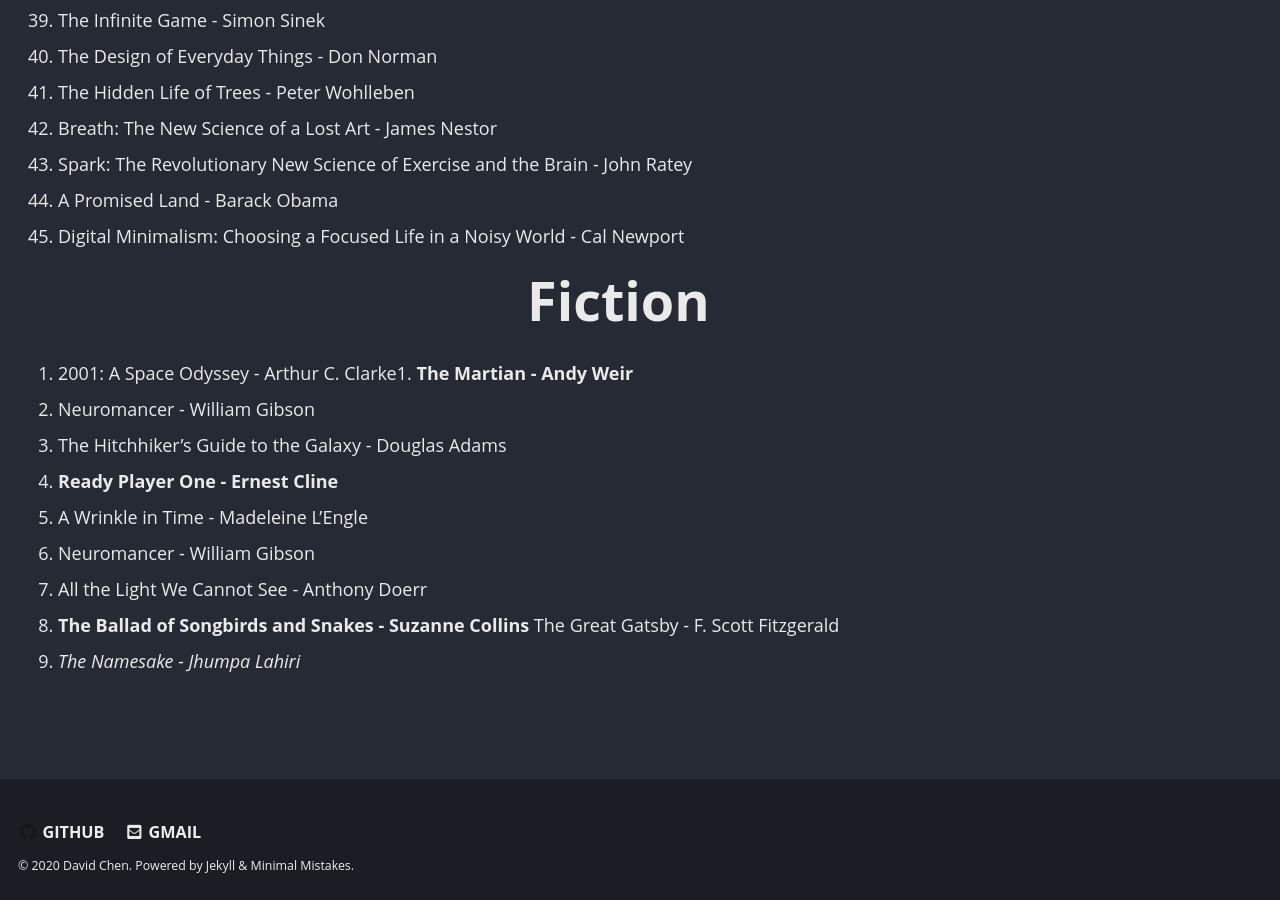
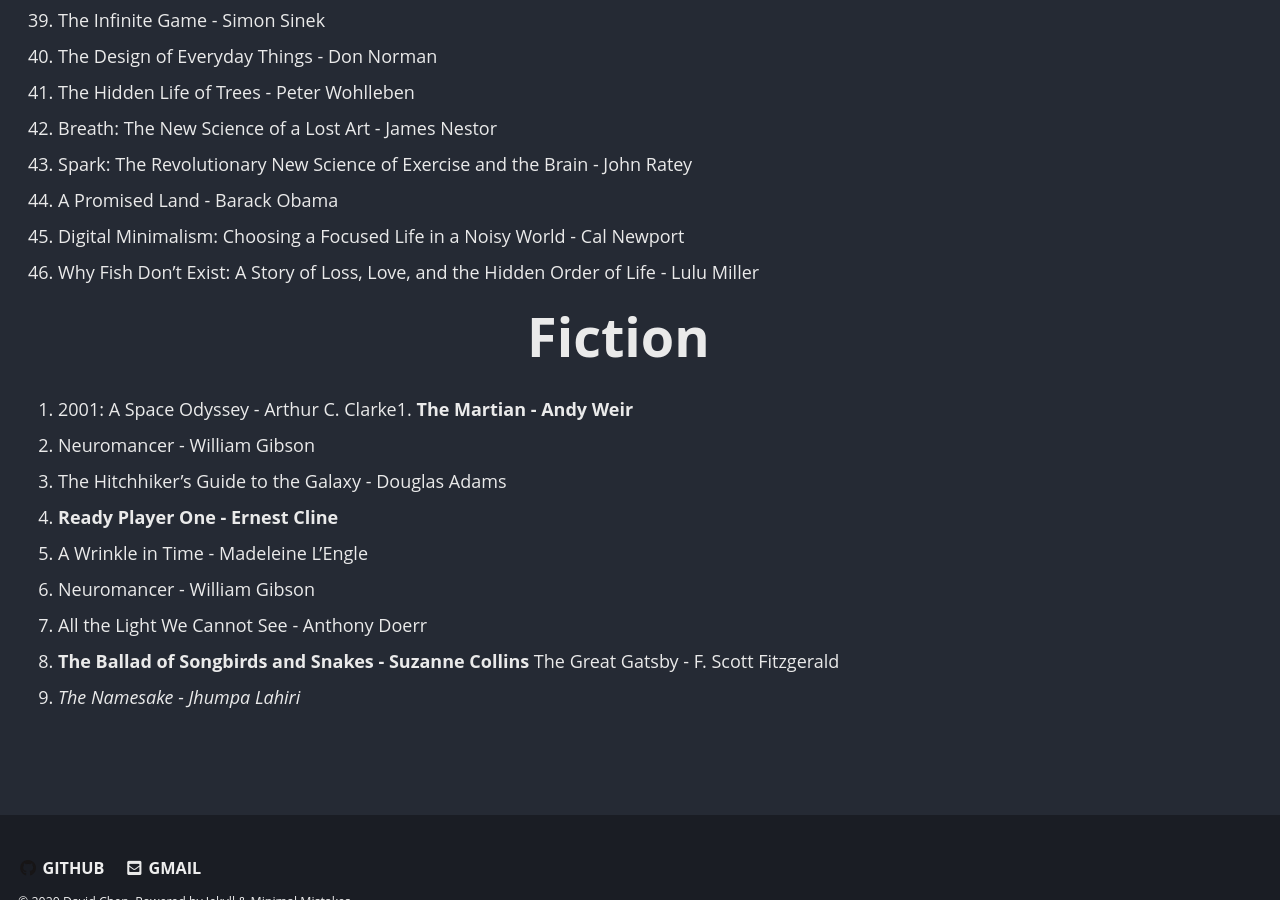
Before and after one commit to dchen327/dchen327.github.io, a Jekyll site: the page built from books.md, in a window 1280 px wide and 900 px high, scrolled down 1629 px. Built offline with Jekyll 4.4.1, drawn with Linux system fonts in a browser that asks for light colours; cached includes are drawn as plain includes.

Commit message:
add books

```diff
--- a/books.md
+++ b/books.md
@@ -50,6 +50,7 @@
 43. Spark: The Revolutionary New Science of Exercise and the Brain - John Ratey
 44. A Promised Land - Barack Obama
 45. Digital Minimalism: Choosing a Focused Life in a Noisy World - Cal Newport
+46. Why Fish Don't Exist: A Story of Loss, Love, and the Hidden Order of Life - Lulu Miller
 
 
 <h1 id="Stanford-AI" style="font-size: 3em; text-align: center">Fiction</h1>
```
